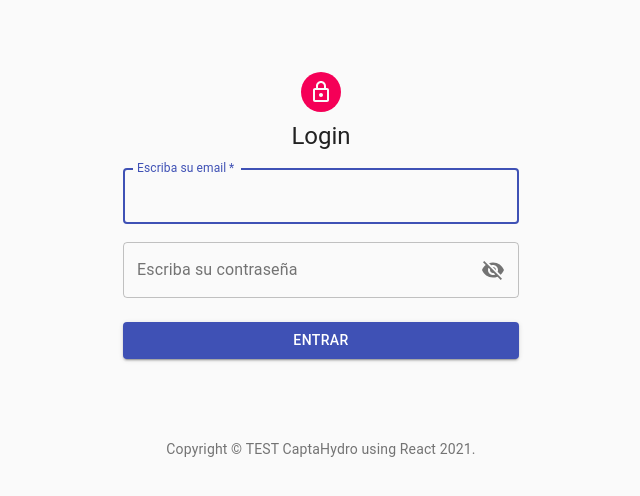
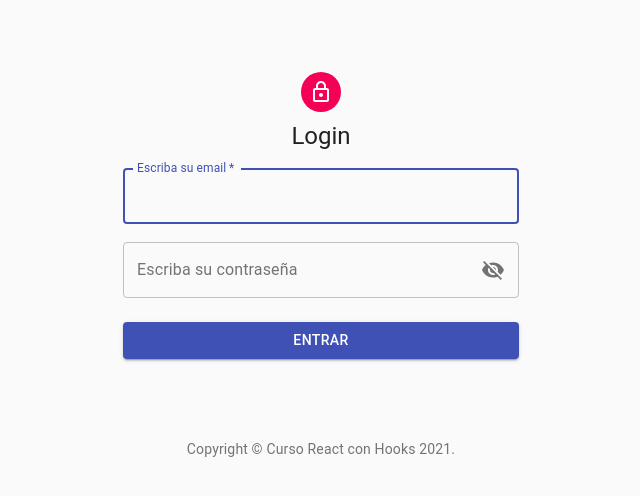
Before and after one commit to jonny1811/react-client, a React (Create React App) app: page /admin/login in a window 1280 px wide. Shown: the top 496 px of the page, without its empty margins (319-959 px from the left). Built offline with nearby package versions, Linux system fonts and the light colour scheme.

Commit message:
refactor: add to save into users the type

```diff
--- a/src/components/footer.admin.js
+++ b/src/components/footer.admin.js
@@ -7,7 +7,7 @@ export default function Copyright() {
         <Typography variant="body2" color="textSecondary" align="center">
             {'Copyright © '}
             <Link color="inherit" href="javascript();">
-                TEST CaptaHydro using React
+                Curso React con Hooks
             </Link>{' '}
             {new Date().getFullYear()}
             {'.'}
--- a/src/pages/admin/login/index.js
+++ b/src/pages/admin/login/index.js
@@ -29,7 +29,7 @@ function Copyright() {
     <Typography variant="body2" color="textSecondary" align="center">
       {'Copyright © '}
       <Link color="inherit" href="https://mui.com/">
-        TEST CaptaHydro using React
+        Curso React con Hooks
       </Link>{' '}
       {new Date().getFullYear()}
       {'.'}
```
